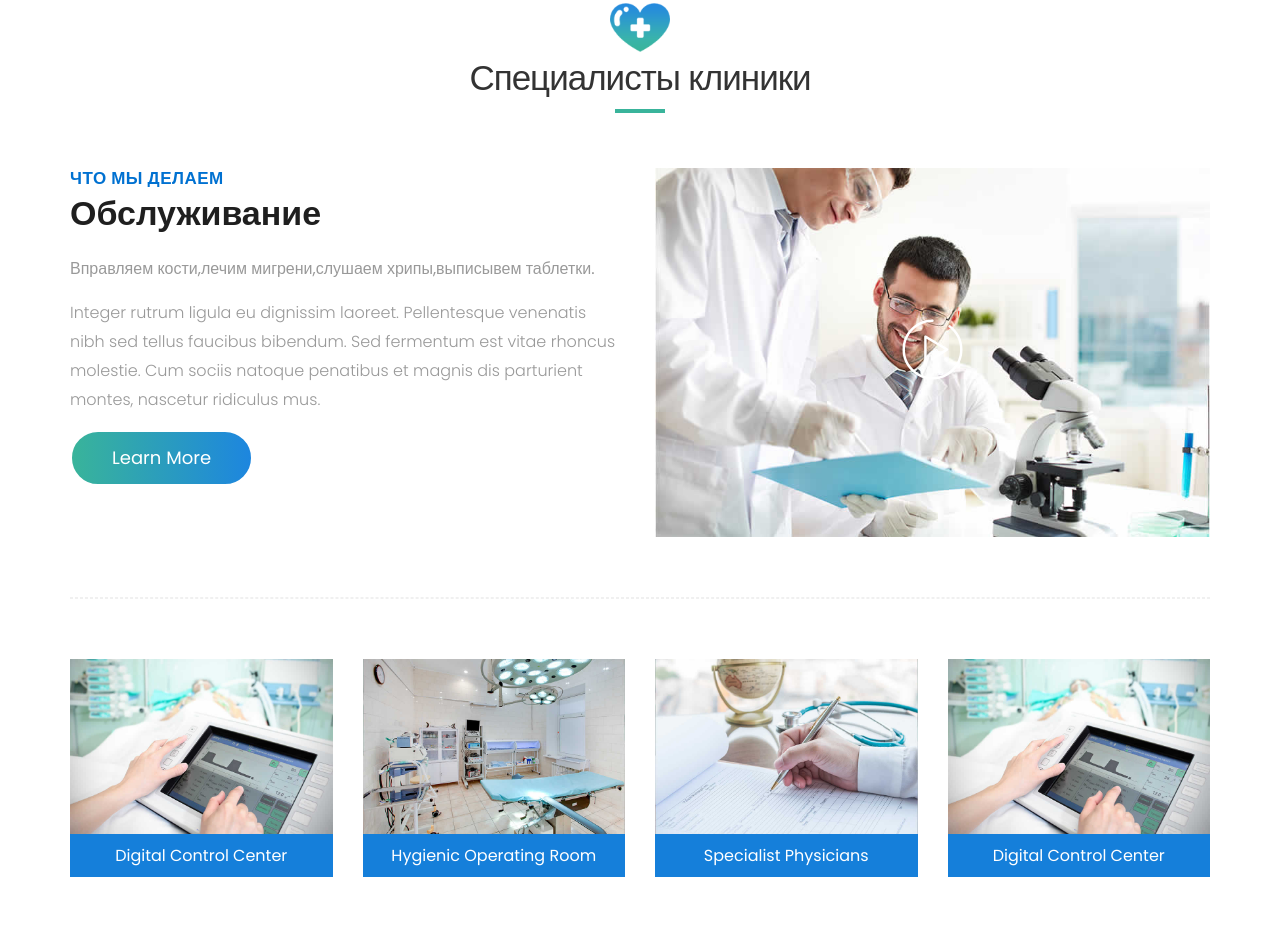
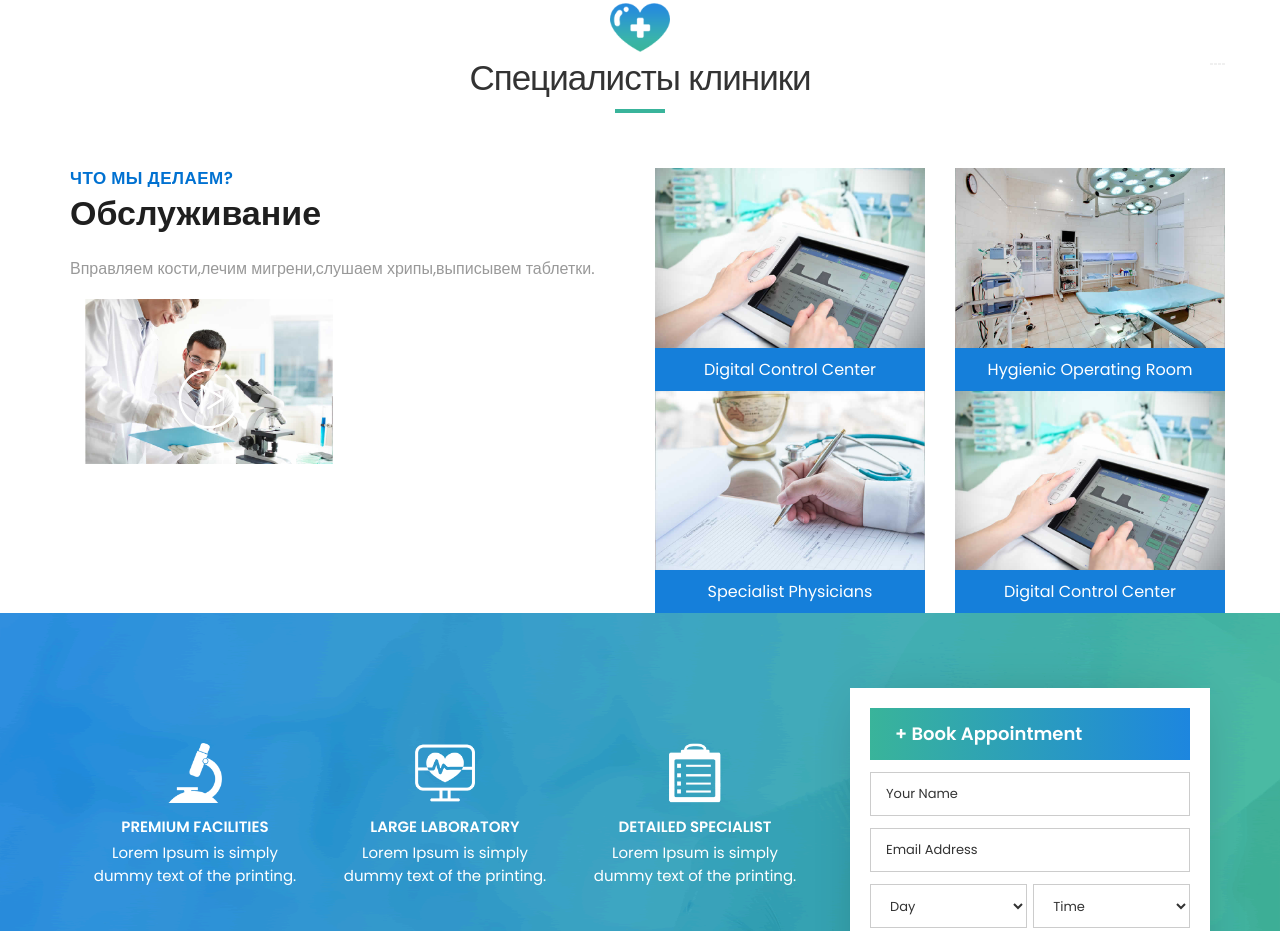
Before and after one commit to Vupseni/lifecare, a plain HTML site: page index.html in a window 1280 px wide. Shown: the part 938-1869 px from the top of the page. Drawn offline with Linux system fonts and the light colour scheme; some packages are replaced by stand-ins of ours.

Commit message:
Update index.html

```diff
--- a/index.html
+++ b/index.html
@@ -158,12 +158,11 @@
             <div class="row">
                <div class="col-md-6">
                   <div class="message-box">
-                     <h4>Что мы делаем</h4>
+                     <h4>Что мы делаем?</h4>
                      <h2>Обслуживание</h2>
                      <p class="lead">Вправляем кости,лечим мигрени,слушаем хрипы,выписывем таблетки.</p>
-                     <p> Integer rutrum ligula eu dignissim laoreet. Pellentesque venenatis nibh sed tellus faucibus bibendum. Sed fermentum est vitae rhoncus molestie. Cum sociis natoque penatibus et magnis dis parturient montes, nascetur ridiculus mus.  </p>
-                     <a href="#services" data-scroll class="btn btn-light btn-radius btn-brd grd1 effect-1">Learn More</a>
-                  </div>
+
+
                   <!-- end messagebox -->
                </div>
                <!-- end col -->
```
